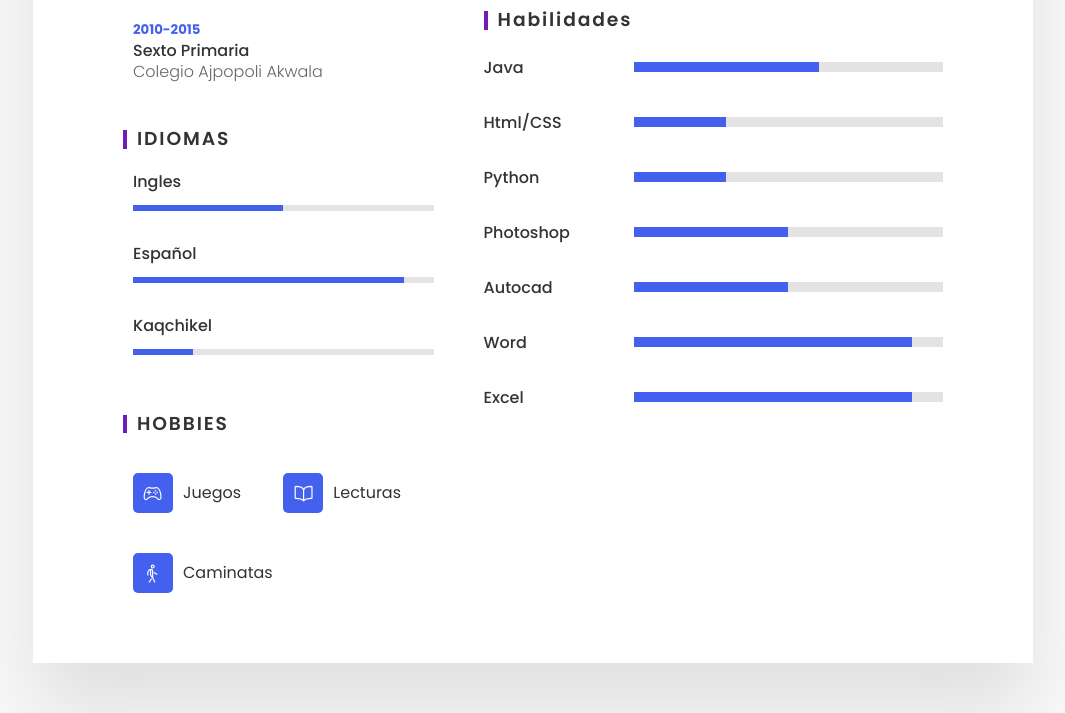
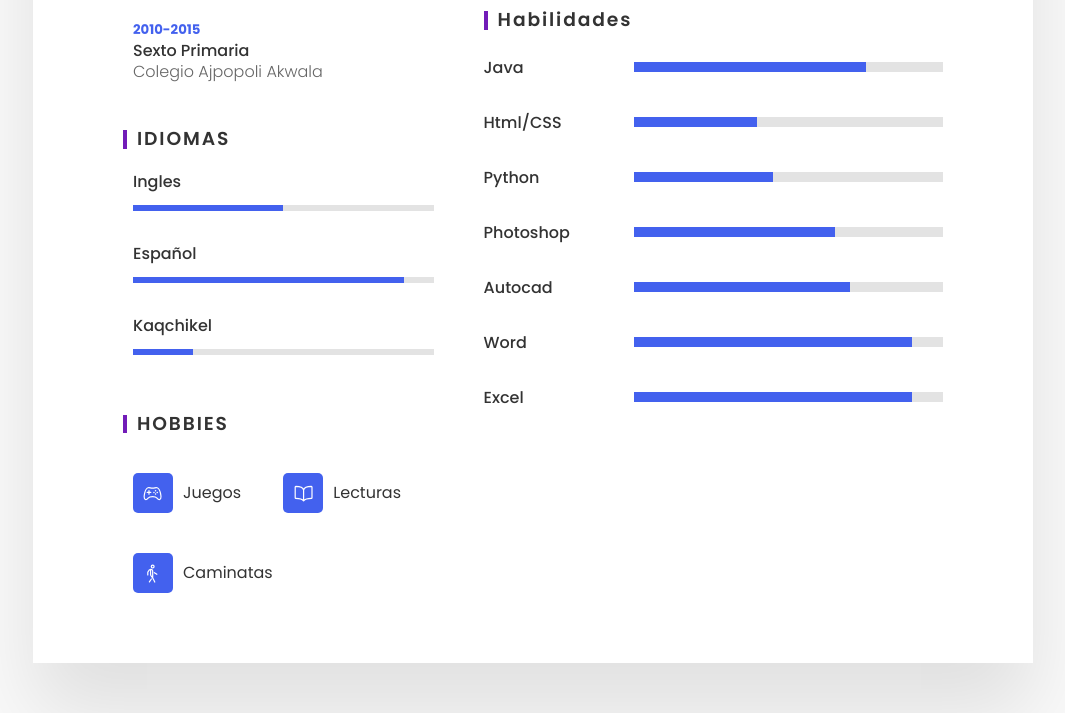
Before and after one commit to allangomez72/CurriculumVitae, a plain HTML site: page index.html in a window 1280 px wide. Shown: the part 987-1700 px from the top of the page, without its empty margins (107-1172 px from the left). Drawn offline with nearby package versions, Linux system fonts and the light colour scheme.

Commit message:
feat:habilidades

```diff
--- a/index.html
+++ b/index.html
@@ -142,31 +142,31 @@
                     <div class="box">
                         <h4>Java</h4>
                         <span class="percent">
-                            <div style="width: 60%;"></div>
+                            <div style="width: 75%;"></div>
                         </span>
                     </div>
                     <div class="box">
                         <h4>Html/CSS</h4>
                         <span class="percent">
-                            <div style="width: 30%;"></div>
+                            <div style="width: 40%;"></div>
                         </span>
                     </div>
                     <div class="box">
                         <h4>Python</h4>
                         <span class="percent">
-                            <div style="width: 30%;"></div>
+                            <div style="width: 45%;"></div>
                         </span>
                     </div>
                     <div class="box">
                         <h4>Photoshop</h4>
                         <span class="percent">
-                            <div style="width: 50%;"></div>
+                            <div style="width: 65%;"></div>
                         </span>
                     </div>
                     <div class="box">
                         <h4>Autocad</h4>
                         <span class="percent">
-                            <div style="width: 50%;"></div>
+                            <div style="width: 70%;"></div>
                         </span>
                     </div>
                     <div class="box">
```
